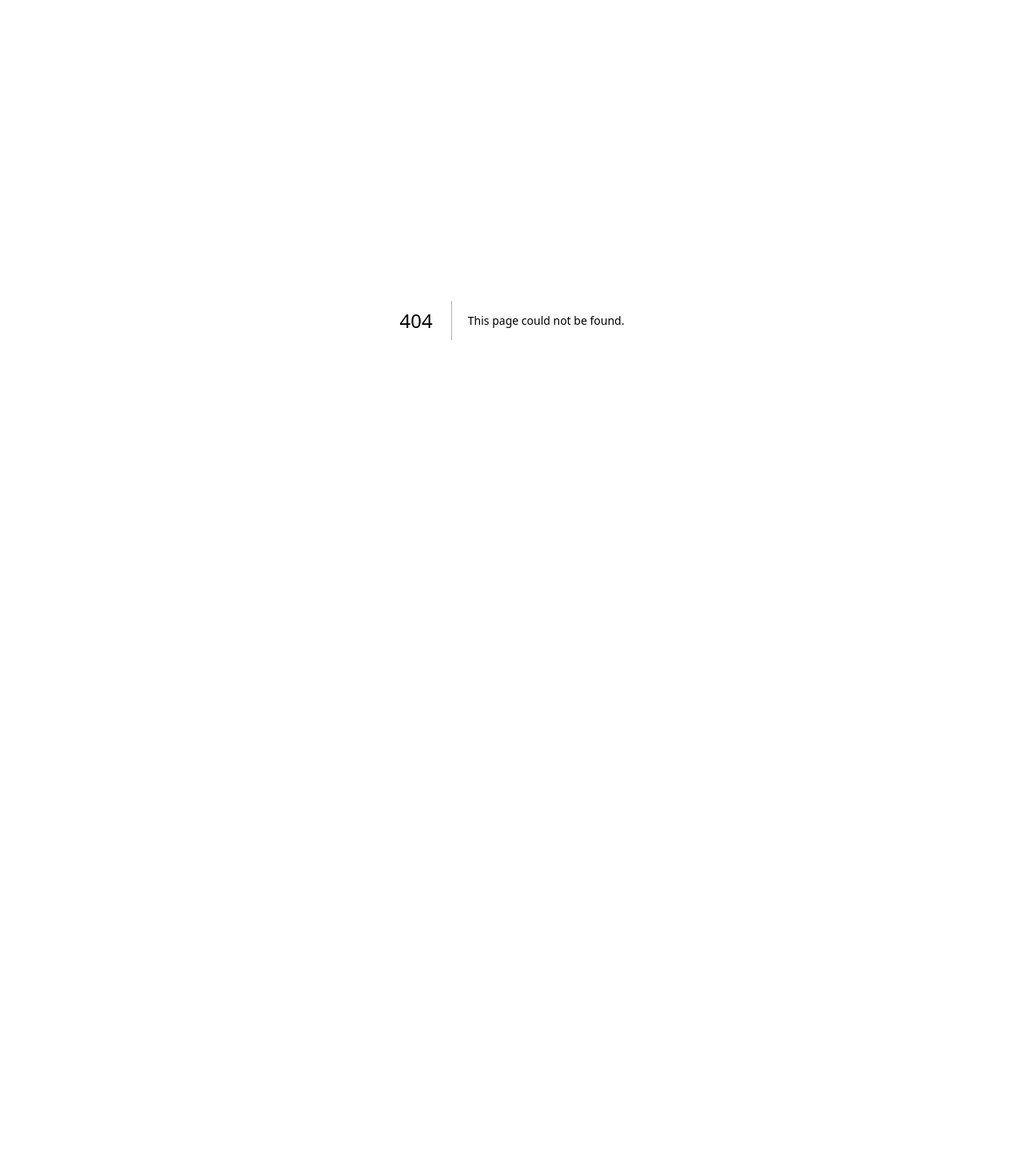
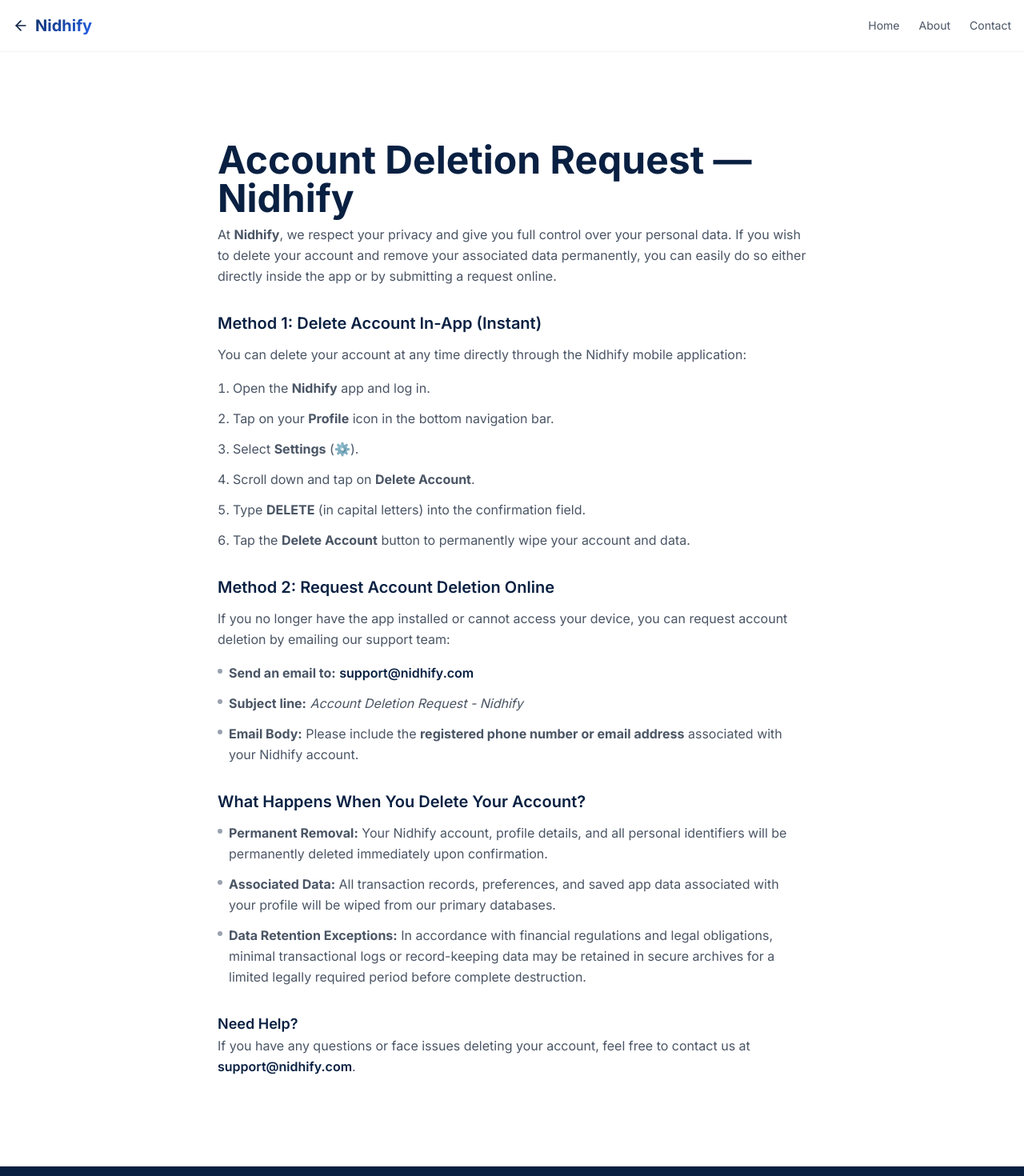
Before and after one commit to nidhifyhq/wealth-nidhify-google, a Next.js app: page /delete-account in a window 1280 px wide. Before the commit this address had no page. Shown: the top 1470 px of the page at 80% size. Before the commit the page ends 800 px from the top, so only its background shows below. Built offline with nearby package versions, Linux system fonts and the light colour scheme.

Commit message:
Add Delete Account page and update sitemap and footer links

```diff
--- /dev/null
+++ b/src/app/delete-account/page.js
@@ -0,0 +1,212 @@
+import Link from "next/link";
+import { ArrowLeft } from "lucide-react";
+
+export const metadata = {
+  title: "Account Deletion Request — Nidhify",
+  description:
+    "Request to delete your Nidhify account and permanently remove your personal data. Follow the in-app or online steps to initiate account deletion.",
+  alternates: {
+    canonical: "https://nidhify.com/delete-account",
+  },
+};
+
+export default async function DeleteAccountPage({ searchParams }) {
+  const params = await searchParams;
+  const isEmbedded = params?.redirectApp === "1";
+
+  return (
+    <>
+      {!isEmbedded && (
+        <header className="fixed top-0 left-0 right-0 z-50 bg-white/80 backdrop-blur-xl border-b border-gray-100">
+          <div className="container flex items-center justify-between h-16">
+            <Link
+              href="/"
+              className="flex items-center gap-2 text-xl font-bold gradient-text"
+            >
+              <ArrowLeft size={20} />
+              Nidhify
+            </Link>
+            <nav className="hidden md:flex items-center gap-6">
+              <Link
+                href="/"
+                className="text-sm text-gray-600 hover:text-gray-900 transition-colors"
+              >
+                Home
+              </Link>
+              <Link
+                href="/about"
+                className="text-sm text-gray-600 hover:text-gray-900 transition-colors"
+              >
+                About
+              </Link>
+              <Link
+                href="/contact"
+                className="text-sm text-gray-600 hover:text-gray-900 transition-colors"
+              >
+                Contact
+              </Link>
+            </nav>
+          </div>
+        </header>
+      )}
+
+      <main className={isEmbedded ? "" : "pt-16"}>
+        <section className={isEmbedded ? "py-10 md:py-14" : "py-20 md:py-28"}>
+          <div
+            className={`container max-w-3xl mx-auto${isEmbedded ? " text-sm" : ""}`}
+          >
+            {!isEmbedded && (
+              <h1 className="text-4xl md:text-5xl font-bold text-primary mb-2">
+                Account Deletion Request — Nidhify
+              </h1>
+            )}
+
+            <div
+              className={`text-gray-600${isEmbedded ? " space-y-4 [&_h2]:text-sm [&_h3]:text-xs" : " space-y-8"}`}
+            >
+              <p className="leading-relaxed">
+                At <strong>Nidhify</strong>, we respect your privacy and give
+                you full control over your personal data. If you wish to delete
+                your account and remove your associated data permanently, you
+                can easily do so either directly inside the app or by submitting
+                a request online.
+              </p>
+
+              <div>
+                <h2 className="mb-3 text-xl font-semibold text-primary">
+                  Method 1: Delete Account In-App (Instant)
+                </h2>
+                <p className="mb-4 leading-relaxed">
+                  You can delete your account at any time directly through the
+                  Nidhify mobile application:
+                </p>
+                <ol className="space-y-3 list-decimal list-inside">
+                  <li className="leading-relaxed">
+                    Open the <strong>Nidhify</strong> app and log in.
+                  </li>
+                  <li className="leading-relaxed">
+                    Tap on your <strong>Profile</strong> icon in the bottom
+                    navigation bar.
+                  </li>
+                  <li className="leading-relaxed">
+                    Select <strong>Settings</strong> (⚙️).
+                  </li>
+                  <li className="leading-relaxed">
+                    Scroll down and tap on <strong>Delete Account</strong>.
+                  </li>
+                  <li className="leading-relaxed">
+                    Type <strong>DELETE</strong> (in capital letters) into the
+                    confirmation field.
+                  </li>
+                  <li className="leading-relaxed">
+                    Tap the <strong>Delete Account</strong> button to
+                    permanently wipe your account and data.
+                  </li>
+                </ol>
+              </div>
+
+              <div>
+                <h2 className="mb-3 text-xl font-semibold text-primary">
+                  Method 2: Request Account Deletion Online
+                </h2>
+                <p className="mb-4 leading-relaxed">
+                  If you no longer have the app installed or cannot access your
+                  device, you can request account deletion by emailing our
+                  support team:
+                </p>
+                <ul className="space-y-3">
+                  <li className="flex items-start gap-2 leading-relaxed">
+                    <span className="mt-2 h-1.5 w-1.5 shrink-0 rounded-full bg-gray-400" />
+                    <span>
+                      <strong>Send an email to:</strong>{" "}
+                      <a
+                        href="mailto:support@nidhify.com"
+                        className="text-primary hover:underline font-semibold"
+                      >
+                        support@nidhify.com
+                      </a>
+                    </span>
+                  </li>
+                  <li className="flex items-start gap-2 leading-relaxed">
+                    <span className="mt-2 h-1.5 w-1.5 shrink-0 rounded-full bg-gray-400" />
+                    <span>
+                      <strong>Subject line:</strong>{" "}
+                      <em>Account Deletion Request - Nidhify</em>
+                    </span>
+                  </li>
+                  <li className="flex items-start gap-2 leading-relaxed">
+                    <span className="mt-2 h-1.5 w-1.5 shrink-0 rounded-full bg-gray-400" />
+                    <span>
+                      <strong>Email Body:</strong> Please include the{" "}
+                      <strong>registered phone number or email address</strong>{" "}
+                      associated with your Nidhify account.
+                    </span>
+                  </li>
+                </ul>
+              </div>
+
+              <div>
+                <h2 className="mb-3 text-xl font-semibold text-primary">
+                  What Happens When You Delete Your Account?
+                </h2>
+                <ul className="space-y-3">
+                  <li className="flex items-start gap-2 leading-relaxed">
+                    <span className="mt-2 h-1.5 w-1.5 shrink-0 rounded-full bg-gray-400" />
+                    <span>
+                      <strong>Permanent Removal:</strong> Your Nidhify account,
+                      profile details, and all personal identifiers will be
+                      permanently deleted immediately upon confirmation.
+                    </span>
+                  </li>
+                  <li className="flex items-start gap-2 leading-relaxed">
+                    <span className="mt-2 h-1.5 w-1.5 shrink-0 rounded-full bg-gray-400" />
+                    <span>
+                      <strong>Associated Data:</strong> All transaction records,
+                      preferences, and saved app data associated with your
+                      profile will be wiped from our primary databases.
+                    </span>
+                  </li>
+                  <li className="flex items-start gap-2 leading-relaxed">
+                    <span className="mt-2 h-1.5 w-1.5 shrink-0 rounded-full bg-gray-400" />
+                    <span>
+                      <strong>Data Retention Exceptions:</strong> In accordance
+                      with financial regulations and legal obligations, minimal
+                      transactional logs or record-keeping data may be retained
+                      in secure archives for a limited legally required period
+                      before complete destruction.
+                    </span>
+                  </li>
+                </ul>
+              </div>
+
+              <div>
+                <h3 className="text-lg font-semibold text-primary">
+                  Need Help?
+                </h3>
+                <p className="leading-relaxed">
+                  If you have any questions or face issues deleting your
+                  account, feel free to contact us at{" "}
+                  <a
+                    href="mailto:support@nidhify.com"
+                    className="text-primary hover:underline font-semibold"
+                  >
+                    support@nidhify.com
+                  </a>
+                  .
+                </p>
+              </div>
+            </div>
+          </div>
+        </section>
+      </main>
+
+      {!isEmbedded && (
+        <footer className="bg-primary text-white py-8">
+          <div className="container text-center text-sm text-gray-400">
+            &copy; 2026 Nidhify. All Rights Reserved.
+          </div>
+        </footer>
+      )}
+    </>
+  );
+}
--- a/src/app/sitemap.js
+++ b/src/app/sitemap.js
@@ -17,6 +17,7 @@
     '/privacy-policy',
     '/terms',
     '/disclaimer',
+    '/delete-account',
   ].map((route) => ({
     url: `${BASE_URL}${route}`,
     lastModified: new Date(),
--- a/src/components/sections/Footer.jsx
+++ b/src/components/sections/Footer.jsx
@@ -17,6 +17,7 @@
   { label: "Privacy Policy", href: "/privacy-policy" },
   { label: "Terms & Conditions", href: "/terms" },
   { label: "Disclaimer", href: "/disclaimer" },
+  { label: "Delete Account", href: "/delete-account" },
 ];
 
 const productLinks = [
```
